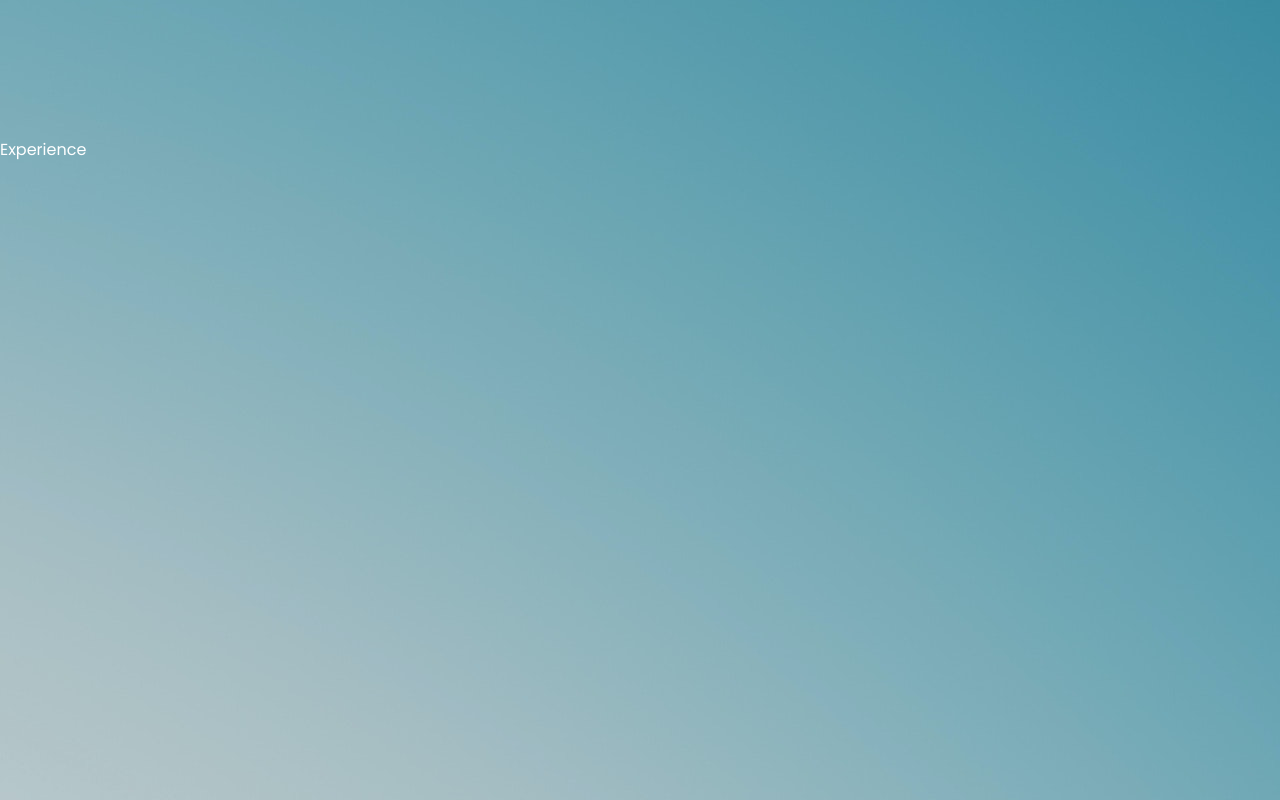
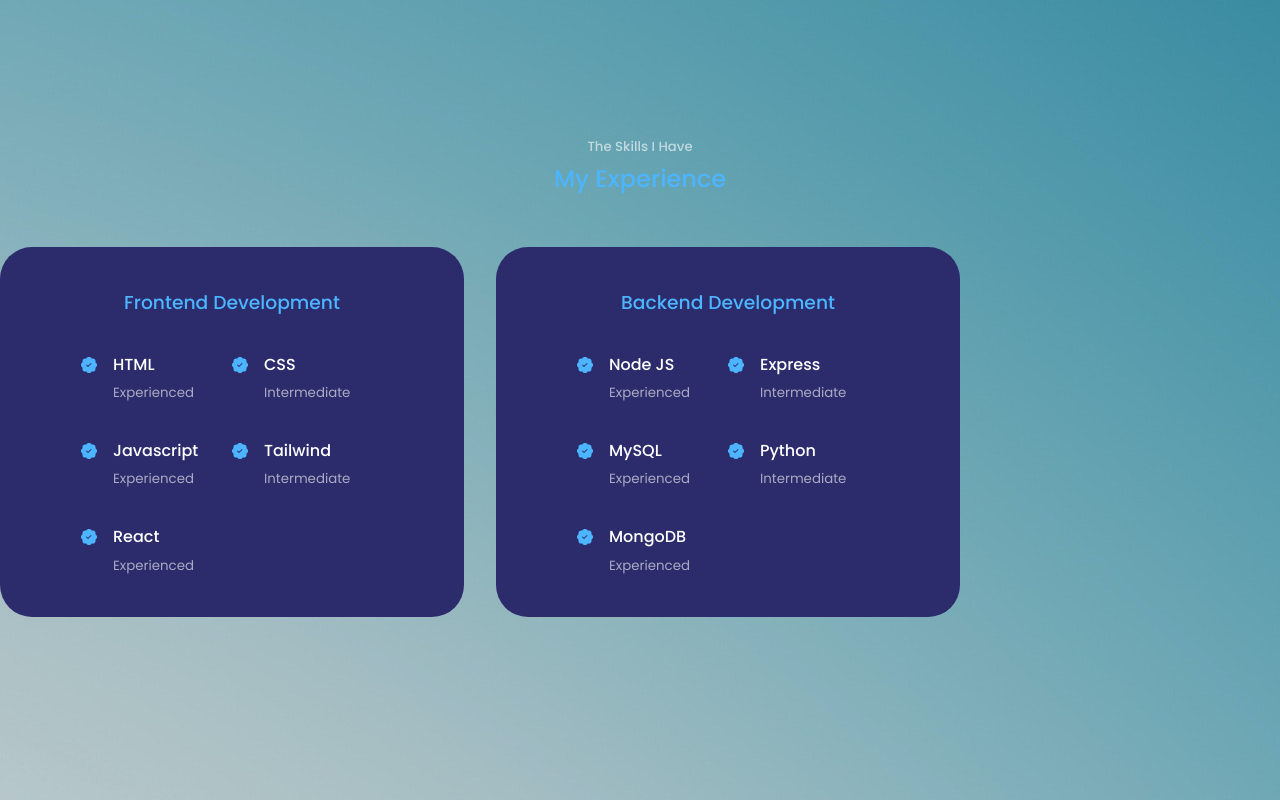
Before and after one commit to APxISO/react_portfolio, a React (Create React App) app: page / in a window 1280 px wide. Shown: the part 1720-2520 px from the top of the page. Built offline with nearby package versions, Linux system fonts and the light colour scheme; a web font is replaced by a local one.

Commit message:
experience JSX and styling

```diff
--- a/src/components/experience/Experience.jsx
+++ b/src/components/experience/Experience.jsx
@@ -1,9 +1,107 @@
 import React from 'react'
 import './experience.css'
+import {BsPatchCheckFill} from 'react-icons/bs'
 
 const Experience = () => {
   return (
-    <section id='experience'>Experience</section>
+    <section id='experience'>
+      <h5>The Skills I Have</h5>
+      <h2>My Experience</h2>
+      <div className='container experience__container'>
+        <div className='experience__frontend'>
+    <h3>Frontend Development</h3>
+    <div className="experience__content">
+    <article className='experience__details'>
+<BsPatchCheckFill className='experience__details-icon'/>
+<div>
+<h4>HTML</h4>
+<small className='text-light'>Experienced</small>
+</div>
+    </article>
+
+    <article className='experience__details'>
+<BsPatchCheckFill className='experience__details-icon'/>
+<div>
+<h4>CSS</h4>
+<small className='text-light'>Intermediate</small>
+</div>
+    </article>
+
+    <article className='experience__details'>
+<BsPatchCheckFill className='experience__details-icon'/>
+<div>
+<h4>Javascript</h4>
+<small className='text-light'>Experienced</small>
+</div>
+    </article>
+
+    <article className='experience__details'>
+<BsPatchCheckFill className='experience__details-icon'/>
+<div>
+<h4>Tailwind</h4>
+<small className='text-light'>Intermediate</small>
+</div>
+    </article>
+
+    <article className='experience__details'>
+<BsPatchCheckFill className='experience__details-icon'/>
+<div>
+<h4>React</h4>
+<small className='text-light'>Experienced</small>
+</div>
+    </article>
+    </div>
+    </div>
+
+  {/* END OF FRONTEND */}
+
+
+  <div className='experience__backend'>
+  <h3>Backend Development</h3>
+    <div className="experience__content">
+    <article className='experience__details'>
+<BsPatchCheckFill className='experience__details-icon'/>
+<div>
+<h4>Node JS</h4>
+<small className='text-light'>Experienced</small>
+</div>
+    </article>
+
+    <article className='experience__details'>
+<BsPatchCheckFill className='experience__details-icon'/>
+<div>
+<h4>Express</h4>
+<small className='text-light'>Intermediate</small>
+</div>
+    </article>
+
+    <article className='experience__details'>
+<BsPatchCheckFill className='experience__details-icon'/>
+<div>
+<h4>MySQL</h4>
+<small className='text-light'>Experienced</small>
+</div>
+    </article>
+
+    <article className='experience__details'>
+<BsPatchCheckFill className='experience__details-icon'/>
+<div>
+<h4>Python</h4>
+<small className='text-light'>Intermediate</small>
+</div>
+    </article>
+
+    <article className='experience__details'>
+<BsPatchCheckFill className='experience__details-icon'/>
+<div>
+<h4>MongoDB</h4>
+<small className='text-light'>Experienced</small>
+</div>
+    </article>
+    </div>
+        </div>
+        </div>
+  </section>
   )
 }
 
--- a/src/components/experience/experience.css
+++ b/src/components/experience/experience.css
@@ -0,0 +1,42 @@
+.experience__container {
+    display: grid;
+    grid-template-columns: 1fr 1fr;
+    gap: 2rem;
+
+}
+
+.experience__container > div {
+    background: var(--color-bg-variant);
+    padding: 2.4rem 5rem;
+    border-radius: 2rem;
+    border: 1px solid transparent;
+    transition: var(--transition);
+}
+
+.experience__container > div:hover {
+    background: transparent;
+    border-color: var(--color-primary-variant);
+    cursor: default;
+}
+
+.experience__container > div h3 {
+    text-align: center;
+    margin-bottom: 2rem;
+    color: var(--color-primary);
+}
+
+.experience__content {
+    display: grid;
+    grid-template-columns: 1fr 1fr;
+    row-gap: 2rem;
+}
+
+.experience__details {
+    display: flex;
+    gap: 1rem;
+}
+
+.experience__details-icon {
+    margin-top: 6px;
+    color: var(--color-primary);
+}
```
